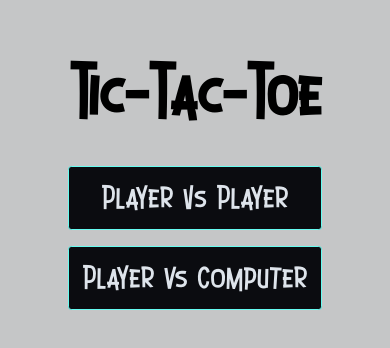
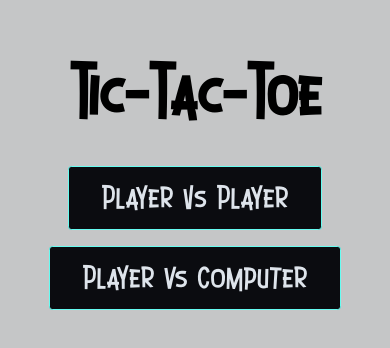
Before and after one commit to iskoclordu/tic-tac-toe, a website: page index.html in a window 390 px wide. Shown: the part 240-588 px from the top of the page. Drawn offline with Linux system fonts and the light colour scheme.

Commit message:
Change Choose Play Button Width Responsive to Contained Text.

```diff
--- a/style.css
+++ b/style.css
@@ -102,8 +102,9 @@ body{
 }
 
 .scene-choose-play button{
-  width: 30vh;
+  min-width: max-content;
   height: 4rem;
+  padding: 0 2rem;
 }
 
 
```
